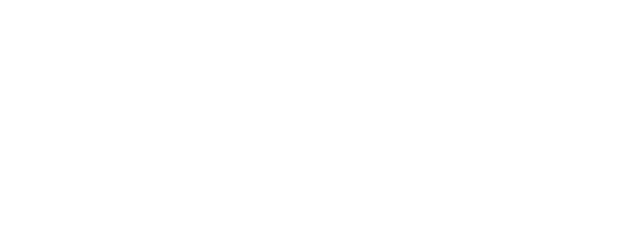
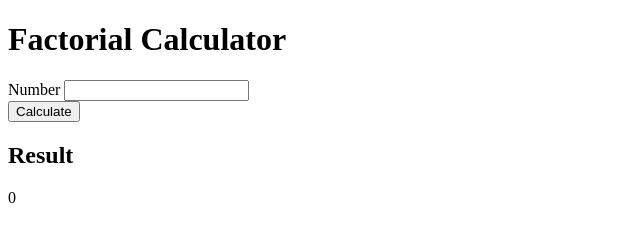
Before and after one commit to edysegura/js-automated-tests, a website: page app/index.html in a window 1280 px wide. Shown: the whole page, without its empty margins (0-640 px from the left). Drawn offline with Linux system fonts and the light colour scheme.

Commit message:
Implement HTML

```diff
--- a/app/index.html
+++ b/app/index.html
@@ -2,9 +2,32 @@
 <html lang="en">
 <head>
     <meta charset="UTF-8">
-    <title>Document</title>
+    <title>Factorial Calculator</title>
 </head>
 <body>
 
+<div class="container">
+    <h1>Factorial Calculator</h1>
+    <div class="form">
+        <label for="number">
+            Number
+            <input type="text" id="number">
+        </label>
+    </div>
+
+    <button id="btnCalculate">Calculate</button>
+
+    <div class="result">
+        <h2>Result</h2>
+        <span id="result">0</span>
+    </div>
+</div>
+
+<script src="js/FactorialService.js"></script>
+<script src="js/FactorialController.js"></script>
+<script>
+    //initialization
+    FactorialController.init();
+</script>
 </body>
 </html>
```
